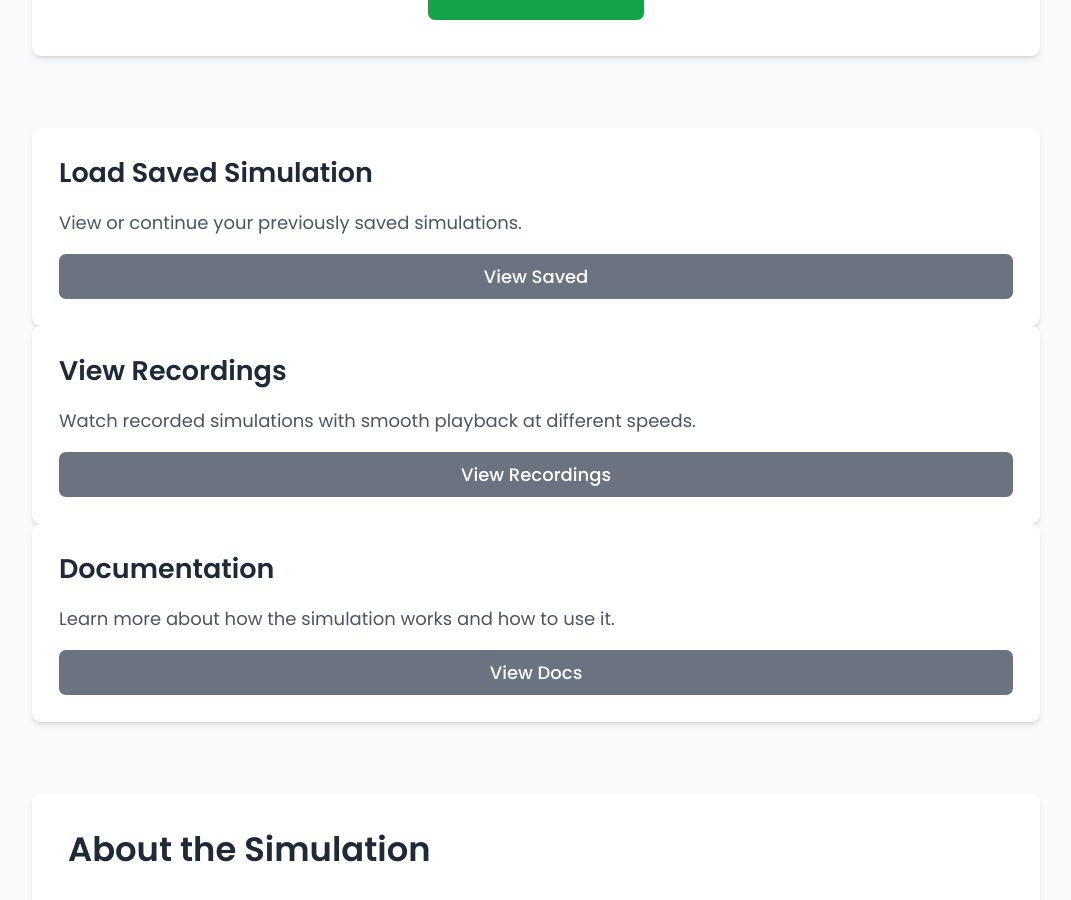
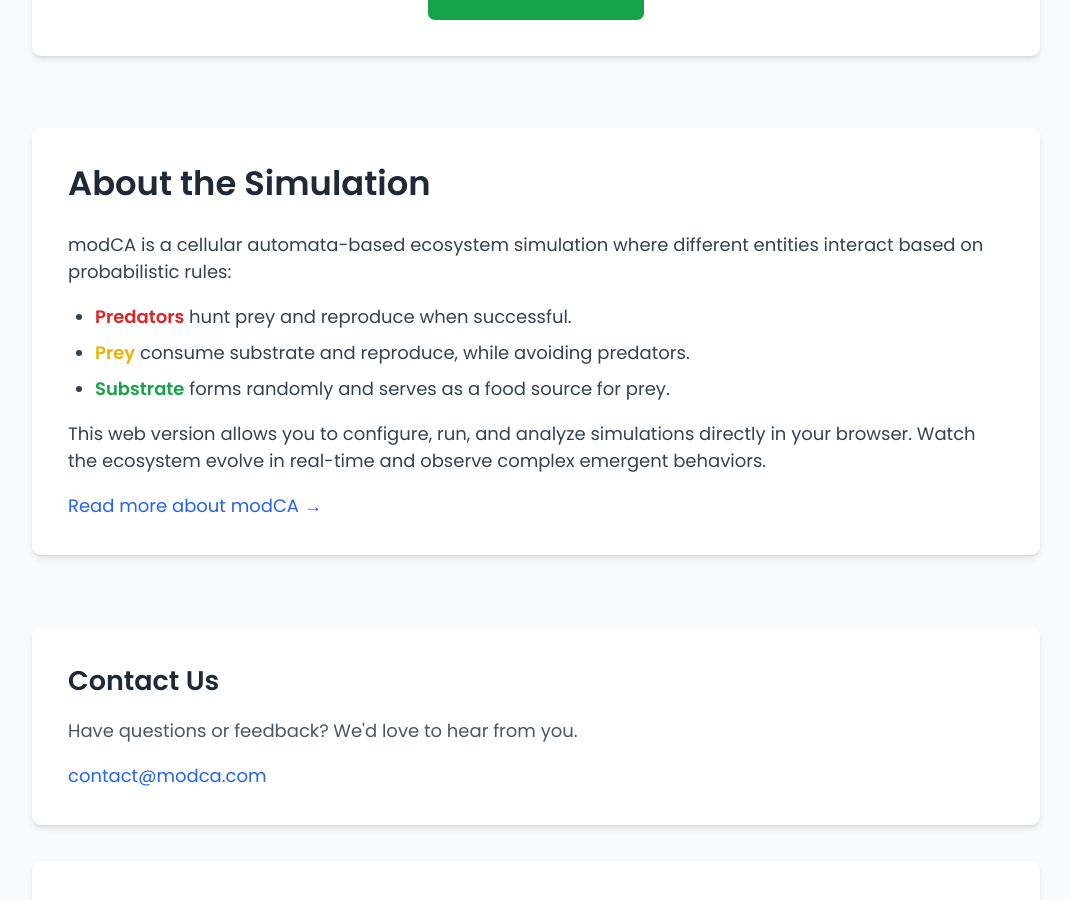
Before and after one commit to AIAll-TARS/modCA, a Next.js app in the folder frontend/: page / in a window 1280 px wide. Shown: the part 462-1362 px from the top of the page, without its empty margins (104-1175 px from the left). Built offline with nearby package versions, Linux system fonts and the light colour scheme.

Commit message:
Remove Load, View, and Documentation buttons from main page

```diff
--- a/frontend/src/pages/index.tsx
+++ b/frontend/src/pages/index.tsx
@@ -60,51 +60,6 @@ export default function Home() {
                                 </button>
                             </div>
                         </div>
-
-                        <div className="card p-6 flex flex-col justify-between">
-                            <div>
-                                <h2 className="text-2xl font-semibold text-gray-800 dark:text-dark-text mb-4">Load Saved Simulation</h2>
-                                <p className="text-gray-600 dark:text-gray-300 mb-4">
-                                    View or continue your previously saved simulations.
-                                </p>
-                            </div>
-                            <button
-                                onClick={() => router.push('/saved')}
-                                className="bg-gray-500 hover:bg-gray-600 text-white font-medium py-2 px-4 rounded-md transition-colors"
-                            >
-                                View Saved
-                            </button>
-                        </div>
-
-                        <div className="card p-6 flex flex-col justify-between">
-                            <div>
-                                <h2 className="text-2xl font-semibold text-gray-800 dark:text-dark-text mb-4">View Recordings</h2>
-                                <p className="text-gray-600 dark:text-gray-300 mb-4">
-                                    Watch recorded simulations with smooth playback at different speeds.
-                                </p>
-                            </div>
-                            <button
-                                onClick={() => router.push('/recordings')}
-                                className="bg-gray-500 hover:bg-gray-600 text-white font-medium py-2 px-4 rounded-md transition-colors"
-                            >
-                                View Recordings
-                            </button>
-                        </div>
-
-                        <div className="card p-6 flex flex-col justify-between">
-                            <div>
-                                <h2 className="text-2xl font-semibold text-gray-800 dark:text-dark-text mb-4">Documentation</h2>
-                                <p className="text-gray-600 dark:text-gray-300 mb-4">
-                                    Learn more about how the simulation works and how to use it.
-                                </p>
-                            </div>
-                            <button
-                                onClick={() => window.open(getApiUrl().replace(/\/api$/, '/docs'), '_blank')}
-                                className="bg-gray-500 hover:bg-gray-600 text-white font-medium py-2 px-4 rounded-md transition-colors"
-                            >
-                                View Docs
-                            </button>
-                        </div>
                     </div>
 
                     <div className="mt-16 bg-white dark:bg-dark-card rounded-lg shadow-md p-8 max-w-4xl mx-auto">
```
